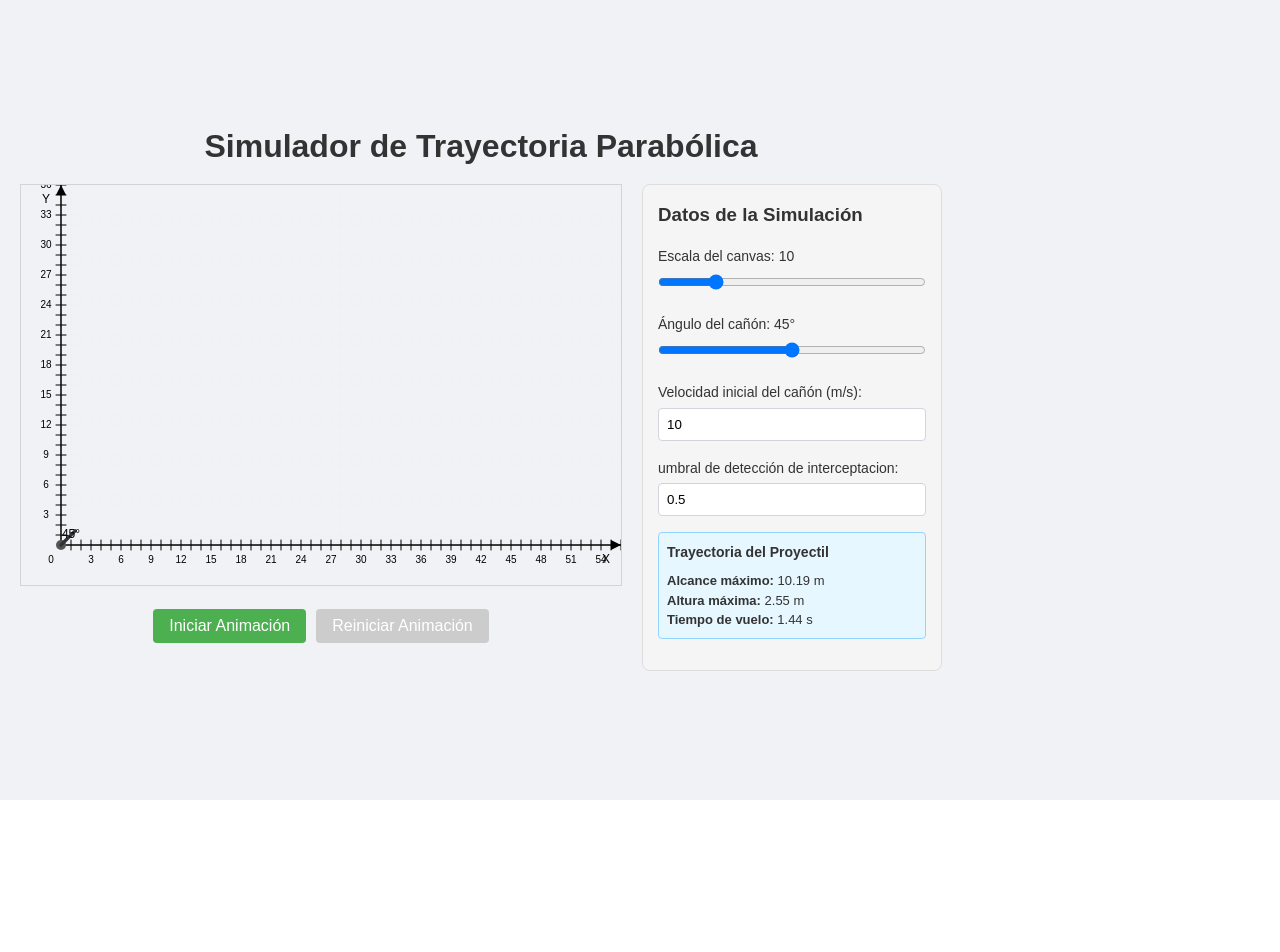
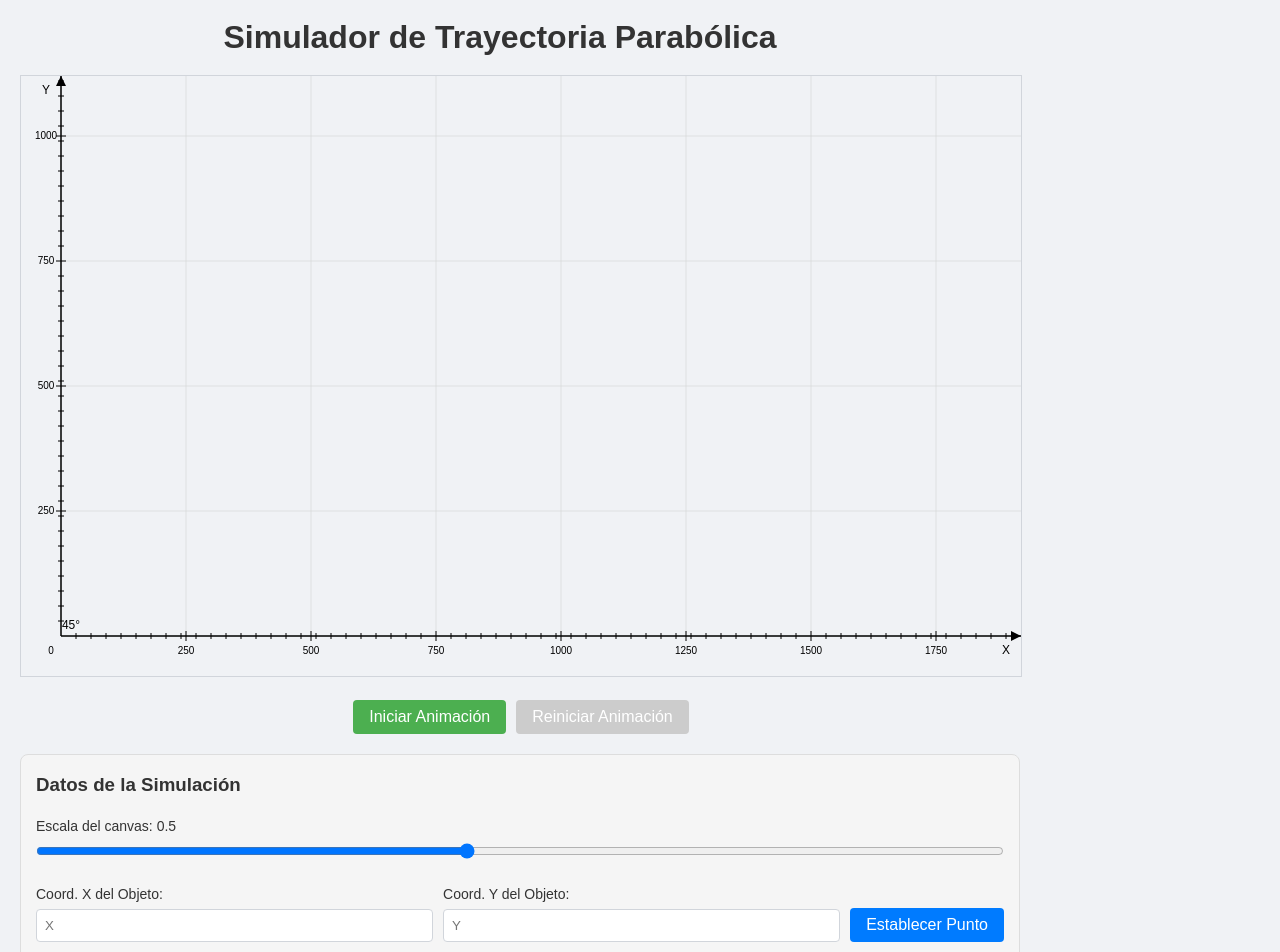
Before and after one commit to franbz1/taller-parabola, a React (Vite) app: page / in a window 1280 px wide. Shown: the top 952 px of the page. Before the commit the page ends 800 px from the top, so only its background shows below. Built offline with nearby package versions, Linux system fonts and the light colour scheme.

Commit message:
implementacion para escalas muy grandes es funcional

```diff
--- a/src/App.tsx
+++ b/src/App.tsx
@@ -1,20 +1,23 @@
 import './App.css'
 import PlanoCartesiano from './components/canvas/PlanoCartesiano';
 import DatosSimulacion from './components/DatosSimulacion';
-import { useState, useMemo } from 'react';
+import { useState, useMemo, useEffect } from 'react';
 import { useTrajectory, useFreeFall, useInterception } from './hooks/useParabolicMotion';
 
 function App() {
   const [anguloCañon, setAnguloCañon] = useState(45);
-  const [velocidadCañon, setVelocidadCañon] = useState(10);
+  const [velocidadCañon, setVelocidadCañon] = useState(100);
   const [puntoSeleccionado, setPuntoSeleccionado] = useState<{ x: number; y: number } | null>(null);
-  const [escalaCanvas, setEscalaCanvas] = useState(10);
+  const [escalaCanvas, setEscalaCanvas] = useState(0.5);
   const [iniciarAnimacion, setIniciarAnimacion] = useState(false);
   const [umbral, setUmbral] = useState(0.5)
 
+  // Estados para los inputs de coordenadas
+  const [inputCoordX, setInputCoordX] = useState<string>("");
+  const [inputCoordY, setInputCoordY] = useState<string>("");
+
   // Parámetros para los cálculos de trayectoria
   const timeStep = 0.1; // Intervalo de tiempo para cálculos
-  const maxTime = 10; // Tiempo máximo de simulación
 
   // Datos para la trayectoria parabólica
   const trajectoryData = useMemo(() => ({
@@ -22,7 +25,6 @@ function App() {
     initialSpeed: velocidadCañon,
     angle: anguloCañon,
     timeStep,
-    maxTime
   }), [velocidadCañon, anguloCañon]);
 
   // Usar el hook para calcular la trayectoria parabólica
@@ -44,8 +46,19 @@ function App() {
   // Determinar si debemos mostrar resultados de intercepción
   const showInterception = puntoSeleccionado !== null;
 
+  // Efecto para actualizar los inputs cuando puntoSeleccionado cambia
+  useEffect(() => {
+    if (puntoSeleccionado) {
+      setInputCoordX(puntoSeleccionado.x.toString());
+      setInputCoordY(puntoSeleccionado.y.toString());
+    } else {
+      setInputCoordX("");
+      setInputCoordY("");
+    }
+  }, [puntoSeleccionado]);
+
   const handleAnguloChange = (e: React.ChangeEvent<HTMLInputElement>) => {
-    const nuevoAngulo = Number.parseInt(e.target.value);
+    const nuevoAngulo = Number.parseFloat(e.target.value);
     setAnguloCañon(nuevoAngulo);
     // Reset animación
     setIniciarAnimacion(false);
@@ -76,8 +89,31 @@ function App() {
   };
 
   const handleEscalaChange = (e: React.ChangeEvent<HTMLInputElement>) => {
-    const nuevaEscala = Number.parseInt(e.target.value);
+    const nuevaEscala = Number.parseFloat(e.target.value);
     setEscalaCanvas(nuevaEscala);
+  };
+
+  // Manejadores para los inputs de coordenadas
+  const handleInputCoordXChange = (e: React.ChangeEvent<HTMLInputElement>) => {
+    setInputCoordX(e.target.value);
+  };
+
+  const handleInputCoordYChange = (e: React.ChangeEvent<HTMLInputElement>) => {
+    setInputCoordY(e.target.value);
+  };
+
+  // Función para establecer el punto seleccionado desde los inputs
+  const handleSetPuntoManualmente = () => {
+    const x = Number.parseFloat(inputCoordX);
+    const y = Number.parseFloat(inputCoordY);
+
+    if (!Number.isNaN(x) && !Number.isNaN(y)) {
+      setPuntoSeleccionado({ x, y });
+      setIniciarAnimacion(false); // Reset animación
+    } else {
+      // Opcional: manejar error si la entrada no es válida
+      console.warn("Coordenadas ingresadas no válidas");
+    }
   };
 
   const handleStartAnimation = () => {
@@ -102,9 +138,9 @@ function App() {
             <div>
               <PlanoCartesiano
                 escala={escalaCanvas}
-                intervaloMarcas={3}
-                ancho={600}
-                alto={400}
+                intervaloMarcas={250}
+                ancho={1000}
+                alto={600}
                 anguloInicial={anguloCañon}
                 velocidadInicial={velocidadCañon}
                 onClickPunto={handlePuntoSeleccionado}
@@ -172,6 +208,12 @@ function App() {
               showInterception={showInterception}
               umbral={umbral}
               onumbralChange={handleUmbralChange}
+              // Nuevas props para coordenadas manuales
+              inputCoordX={inputCoordX}
+              inputCoordY={inputCoordY}
+              onInputCoordXChange={handleInputCoordXChange}
+              onInputCoordYChange={handleInputCoordYChange}
+              onSetPuntoManualmente={handleSetPuntoManualmente}
             />
           </div>
         </div>
--- a/src/components/DatosSimulacion.tsx
+++ b/src/components/DatosSimulacion.tsx
@@ -62,6 +62,13 @@ interface DatosSimulacionProps {
    * Si se debe mostrar el resultado de intercepción
    */
   showInterception: boolean;
+
+  // Nuevas props para coordenadas manuales
+  inputCoordX: string;
+  onInputCoordXChange: (e: React.ChangeEvent<HTMLInputElement>) => void;
+  inputCoordY: string;
+  onInputCoordYChange: (e: React.ChangeEvent<HTMLInputElement>) => void;
+  onSetPuntoManualmente: () => void;
 }
 
 /**
@@ -82,11 +89,17 @@ const DatosSimulacion: React.FC<DatosSimulacionProps> = ({
   puntoSeleccionado,
   freeFallTrajectory,
   interception,
-  showInterception
+  showInterception,
+  // Destructurar nuevas props
+  inputCoordX,
+  onInputCoordXChange,
+  inputCoordY,
+  onInputCoordYChange,
+  onSetPuntoManualmente
 }) => {
   return (
     <div style={{
-      minWidth: '300px',
+      minWidth: '1000px',
       padding: '15px',
       backgroundColor: '#f5f5f5',
       borderRadius: '8px',
@@ -107,15 +120,82 @@ const DatosSimulacion: React.FC<DatosSimulacionProps> = ({
         <input
           id="escala-canvas"
           type="range"
-          min="5"
-          max="30"
-          step="1"
+          min="0.1"
+          max="1"
+          step="0.01"
           value={escala}
           onChange={onEscalaChange}
           style={{
             width: '100%'
           }}
         />
+      </div>
+
+      {/* Inputs para coordenadas manuales */}
+      <div style={{ marginBottom: '16px', display: 'flex', gap: '10px', alignItems: 'flex-end' }}>
+        <div style={{ flexGrow: 1 }}>
+          <label htmlFor="coord-x-input" style={{
+            display: 'block',
+            fontSize: '14px',
+            fontWeight: '500',
+            marginBottom: '4px'
+          }}>
+            Coord. X del Objeto:
+          </label>
+          <input
+            id="coord-x-input"
+            type="number"
+            step="0.1"
+            value={inputCoordX}
+            onChange={onInputCoordXChange}
+            placeholder="X"
+            style={{
+              width: '100%',
+              padding: '8px',
+              border: '1px solid #d1d5db',
+              borderRadius: '4px'
+            }}
+          />
+        </div>
+        <div style={{ flexGrow: 1 }}>
+          <label htmlFor="coord-y-input" style={{
+            display: 'block',
+            fontSize: '14px',
+            fontWeight: '500',
+            marginBottom: '4px'
+          }}>
+            Coord. Y del Objeto:
+          </label>
+          <input
+            id="coord-y-input"
+            type="number"
+            step="0.1"
+            value={inputCoordY}
+            onChange={onInputCoordYChange}
+            placeholder="Y"
+            style={{
+              width: '100%',
+              padding: '8px',
+              border: '1px solid #d1d5db',
+              borderRadius: '4px'
+            }}
+          />
+        </div>
+        <button
+          onClick={onSetPuntoManualmente}
+          style={{
+            padding: '8px 16px',
+            backgroundColor: '#007bff',
+            color: 'white',
+            border: 'none',
+            borderRadius: '4px',
+            cursor: 'pointer',
+            fontWeight: 500,
+            whiteSpace: 'nowrap' // Evitar que el texto se divida
+          }}
+        >
+          Establecer Punto
+        </button>
       </div>
 
       {/* Control de ángulo */}
@@ -133,6 +213,7 @@ const DatosSimulacion: React.FC<DatosSimulacionProps> = ({
           type="range"
           min="0"
           max="90"
+          step="0.01"
           value={anguloCañon}
           onChange={onAnguloChange}
           style={{
--- a/src/components/canvas/dibujante-canvas.tsx
+++ b/src/components/canvas/dibujante-canvas.tsx
@@ -96,36 +96,37 @@ export class DibujanteCanvas {
   }
 
   /**
-   * Dibujar la cuadrícula
+   * Dibujar la cuadrícula con densidad adaptativa según la escala
    */
   dibujarCuadricula(origenX: number, origenY: number) {
     if (!this.ctx) return
+    const { ancho, alto, escala, intervaloMarcas } = this.opciones
 
-    const { ancho, alto, escala } = this.opciones
+    // Umbral mínimo en píxeles para separar líneas de cuadrícula
+    const PIXEL_THRESHOLD = 40
+    // Calcular cuántas unidades hay que saltar para que la distancia en píxeles supere el umbral
+    const unidadesPorSalto = Math.max(intervaloMarcas, Math.ceil(PIXEL_THRESHOLD / escala))
+    const saltoEnPixeles = unidadesPorSalto * escala
 
-    this.ctx.strokeStyle = "#eee"
     this.ctx.lineWidth = 0.5
+    this.ctx.strokeStyle = "#ccc"
 
-    // Calcular cuántas líneas caben en el canvas
-    const lineasHorizontales = Math.ceil(origenY / escala)
-    const lineasVerticales = Math.ceil((ancho - origenX) / escala)
-
-    // Dibujar líneas horizontales
-    for (let i = 0; i <= lineasHorizontales; i++) {
-      const y = origenY - i * escala
+    // Líneas horizontales
+    const lineasY = Math.ceil(origenY / saltoEnPixeles)
+    for (let i = 0; i <= lineasY; i++) {
+      const y = origenY - i * saltoEnPixeles
       if (y < 0 || y > alto) continue
-
       this.ctx.beginPath()
       this.ctx.moveTo(origenX, y)
       this.ctx.lineTo(ancho, y)
       this.ctx.stroke()
     }
 
-    // Dibujar líneas verticales
-    for (let i = 0; i <= lineasVerticales; i++) {
-      const x = origenX + i * escala
+    // Líneas verticales
+    const lineasX = Math.ceil((ancho - origenX) / saltoEnPixeles)
+    for (let i = 0; i <= lineasX; i++) {
+      const x = origenX + i * saltoEnPixeles
       if (x < 0 || x > ancho) continue
-
       this.ctx.beginPath()
       this.ctx.moveTo(x, origenY)
       this.ctx.lineTo(x, 0)
@@ -289,47 +290,96 @@ export class DibujanteCanvas {
   dibujarMarcas(origenX: number, origenY: number) {
     if (!this.ctx) return
 
-    const { ancho, escala, intervaloMarcas } = this.opciones
+    const { ancho, escala, intervaloMarcas: baseIntervaloNumeros } = this.opciones
 
     this.ctx.strokeStyle = "#000"
     this.ctx.lineWidth = 1
     this.ctx.font = "10px Arial"
+    // textAlign y textBaseline son heredados de dibujarEjes (center, middle)
 
-    // Calcular cuántas marcas caben en el canvas
-    const marcasHorizontales = Math.floor((ancho - origenX) / escala)
-    const marcasVerticales = Math.floor(origenY / escala)
+    const MAJOR_TICK_TEXT_PIXEL_THRESHOLD = 35 // Umbral para números
+    const MINOR_TICK_PIXEL_THRESHOLD = 15   // Umbral para marcas menores
 
-    // Dibujar marcas en eje X
-    for (let i = 1; i <= marcasHorizontales; i++) {
-      const x = origenX + i * escala
-      if (x > ancho) continue
+    // --- Calcular intervalo efectivo para los números ---
+    let intervaloEfectivoNumeros: number
+    if (baseIntervaloNumeros <= 0) {
+      intervaloEfectivoNumeros = 1 // Evitar división por cero o bucles infinitos
+    } else if (baseIntervaloNumeros * escala >= MAJOR_TICK_TEXT_PIXEL_THRESHOLD) {
+      intervaloEfectivoNumeros = baseIntervaloNumeros
+    } else {
+      // Incrementar el intervalo base hasta que supere el umbral de píxeles
+      const N = Math.ceil(MAJOR_TICK_TEXT_PIXEL_THRESHOLD / (baseIntervaloNumeros * escala))
+      intervaloEfectivoNumeros = N * baseIntervaloNumeros
+    }
+    // Asegurarse de que el intervalo efectivo no sea cero si N fue cero (aunque ceil(>0) >= 1)
+    if (intervaloEfectivoNumeros <= 0) intervaloEfectivoNumeros = baseIntervaloNumeros > 0 ? baseIntervaloNumeros : 1;
 
-      // Dibujar marca
-      this.ctx.beginPath()
-      this.ctx.moveTo(x, origenY - 5)
-      this.ctx.lineTo(x, origenY + 5)
-      this.ctx.stroke()
 
-      // Dibujar número si corresponde al intervalo
-      if (i % intervaloMarcas === 0) {
-        this.ctx.fillText(`${i}`, x, origenY + 15)
+    // --- Calcular paso para las marcas menores ---
+    const pasoMarcasMenores = Math.max(1, Math.ceil(MINOR_TICK_PIXEL_THRESHOLD / escala))
+
+    const maxValorX = (ancho - origenX) / escala
+    const maxValorY = origenY / escala
+
+    // --- Eje X ---
+    // Marcas Mayores (numeradas)
+    if (intervaloEfectivoNumeros > 0) {
+      for (let valor = intervaloEfectivoNumeros; valor <= maxValorX; valor += intervaloEfectivoNumeros) {
+        const x = origenX + valor * escala
+        if (x > ancho - 5) continue // Evitar dibujar muy cerca del borde
+
+        this.ctx.beginPath()
+        this.ctx.moveTo(x, origenY - 5) // Marca un poco más larga
+        this.ctx.lineTo(x, origenY + 5)
+        this.ctx.stroke()
+        this.ctx.fillText(`${valor}`, x, origenY + 15)
       }
     }
 
-    // Dibujar marcas en eje Y
-    for (let i = 1; i <= marcasVerticales; i++) {
-      const y = origenY - i * escala
-      if (y < 0) continue
+    // Marcas Menores
+    if (pasoMarcasMenores > 0) {
+      for (let valor = pasoMarcasMenores; valor <= maxValorX; valor += pasoMarcasMenores) {
+        if (intervaloEfectivoNumeros > 0 && valor % intervaloEfectivoNumeros === 0) {
+          continue // Ya dibujada como marca mayor
+        }
+        const x = origenX + valor * escala
+        if (x > ancho - 5) continue
 
-      // Dibujar marca
-      this.ctx.beginPath()
-      this.ctx.moveTo(origenX - 5, y)
-      this.ctx.lineTo(origenX + 5, y)
-      this.ctx.stroke()
+        this.ctx.beginPath()
+        this.ctx.moveTo(x, origenY - 3) // Marca más corta
+        this.ctx.lineTo(x, origenY + 3)
+        this.ctx.stroke()
+      }
+    }
 
-      // Dibujar número si corresponde al intervalo
-      if (i % intervaloMarcas === 0) {
-        this.ctx.fillText(`${i}`, origenX - 15, y)
+    // --- Eje Y ---
+    // Marcas Mayores (numeradas)
+    if (intervaloEfectivoNumeros > 0) {
+      for (let valor = intervaloEfectivoNumeros; valor <= maxValorY; valor += intervaloEfectivoNumeros) {
+        const y = origenY - valor * escala
+        if (y < 5) continue // Evitar dibujar muy cerca del borde
+
+        this.ctx.beginPath()
+        this.ctx.moveTo(origenX - 5, y) // Marca un poco más larga
+        this.ctx.lineTo(origenX + 5, y)
+        this.ctx.stroke()
+        this.ctx.fillText(`${valor}`, origenX - 15, y)
+      }
+    }
+
+    // Marcas Menores
+    if (pasoMarcasMenores > 0) {
+      for (let valor = pasoMarcasMenores; valor <= maxValorY; valor += pasoMarcasMenores) {
+        if (intervaloEfectivoNumeros > 0 && valor % intervaloEfectivoNumeros === 0) {
+          continue // Ya dibujada como marca mayor
+        }
+        const y = origenY - valor * escala
+        if (y < 5) continue
+
+        this.ctx.beginPath()
+        this.ctx.moveTo(origenX - 3, y) // Marca más corta
+        this.ctx.lineTo(origenX + 3, y)
+        this.ctx.stroke()
       }
     }
 
@@ -361,33 +411,6 @@ export class DibujanteCanvas {
   dibujarCañon(origenX: number, origenY: number, angulo: number) {
     if (!this.ctx) return
 
-    const { escala } = this.opciones
-
-    // Longitud del cañón
-    const longitudCañon = escala * 2
-
-    // Convertir ángulo a radianes (0 grados apunta hacia la derecha)
-    const anguloRad = (angulo * Math.PI) / 180
-
-    // Calcular el punto final del cañón
-    const finX = origenX + longitudCañon * Math.cos(anguloRad)
-    const finY = origenY - longitudCañon * Math.sin(anguloRad)
-
-    // Dibujar la base del cañón (círculo)
-    this.ctx.fillStyle = "#555"
-    this.ctx.beginPath()
-    this.ctx.arc(origenX, origenY, escala / 2, 0, Math.PI * 2)
-    this.ctx.fill()
-
-    // Dibujar el cañón (línea gruesa)
-    this.ctx.strokeStyle = "#333"
-    this.ctx.lineWidth = escala / 3
-    this.ctx.lineCap = "round"
-    this.ctx.beginPath()
-    this.ctx.moveTo(origenX, origenY)
-    this.ctx.lineTo(finX, finY)
-    this.ctx.stroke()
-
     // Dibujar el ángulo actual
     this.ctx.fillStyle = "black"
     this.ctx.font = "12px Arial"
```
Also changed, not shown: src/components/canvas/utilidades.tsx (+0 -13 lines).
